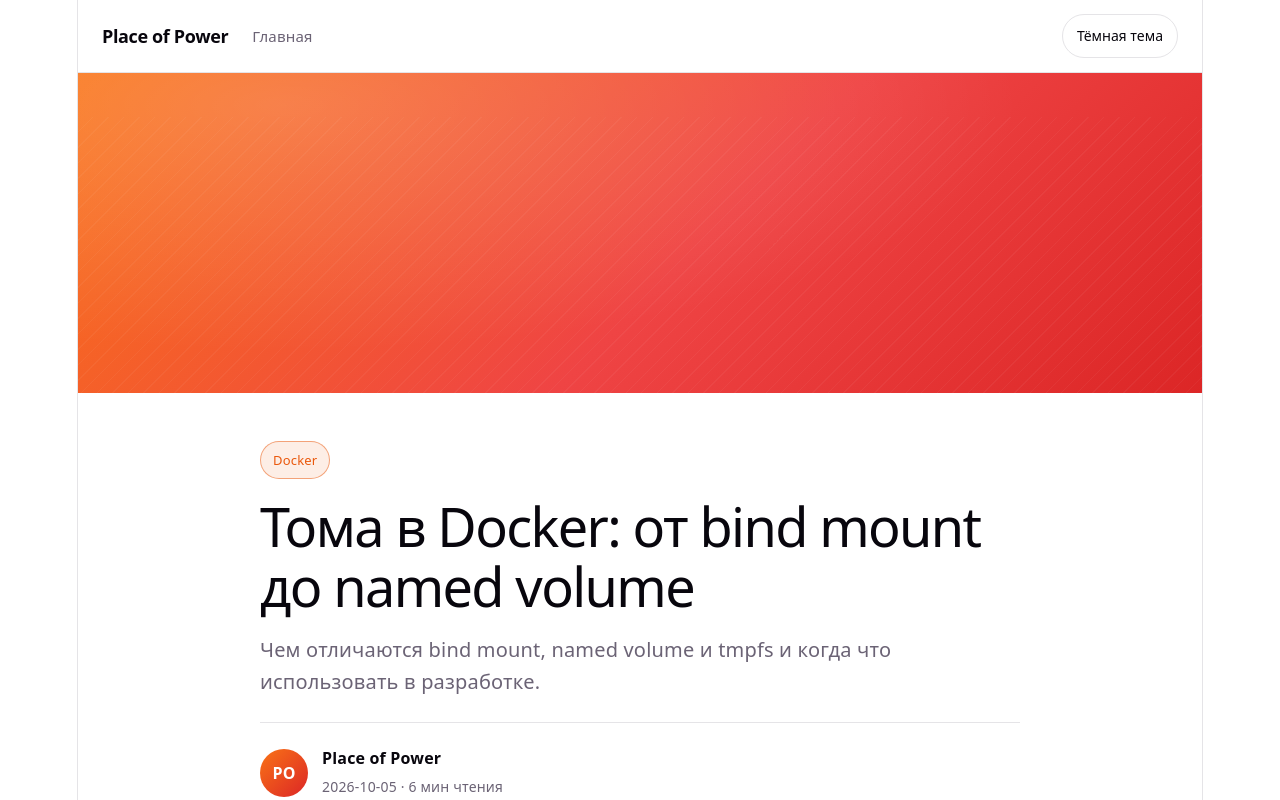
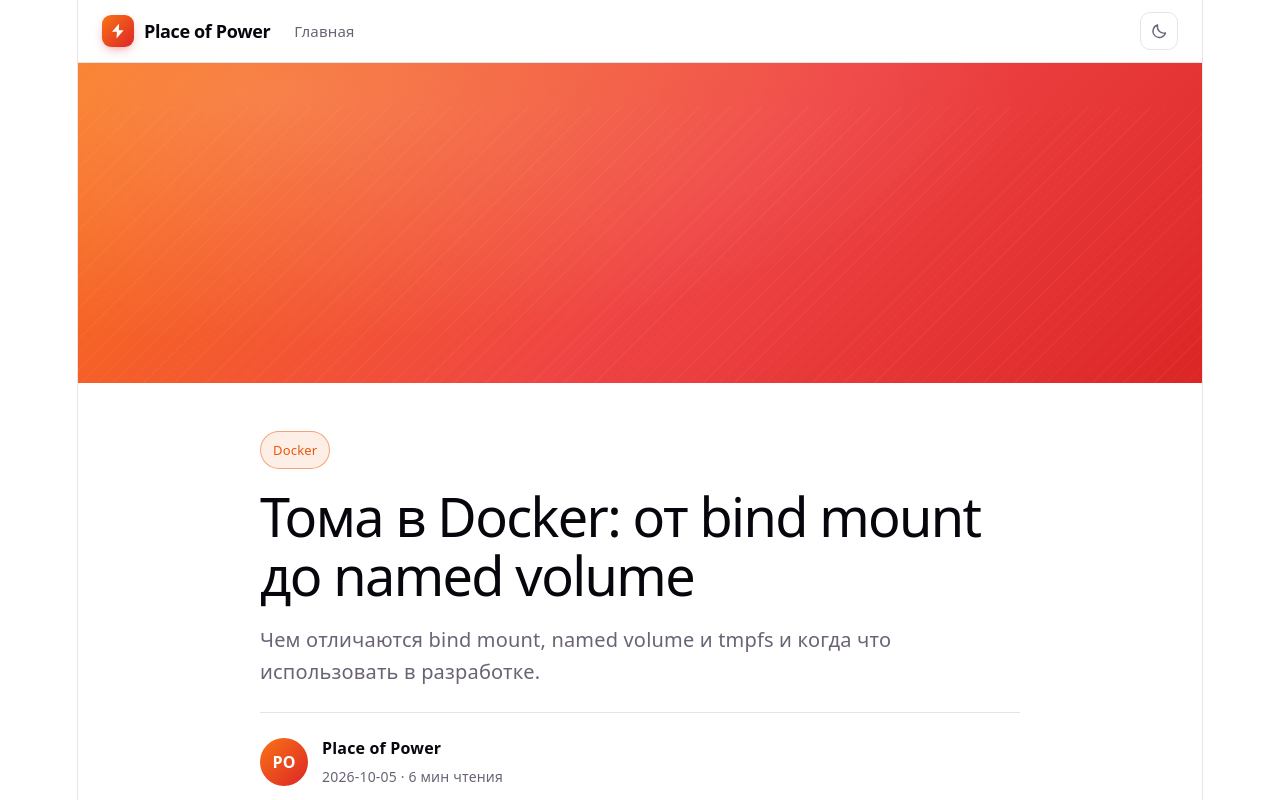
Before and after one commit to place-of-power/client, a React (Vite) app: page /articles/docker-volumes in a window 1280 px wide. Shown: the top 800 px of the page. Built offline with nearby package versions, Linux system fonts and the light colour scheme.

Commit message:
Новый хедер и вынос иконок в shared/ui

```diff
--- a/src/shared/index.ts
+++ b/src/shared/index.ts
@@ -1,3 +1,4 @@
 export * from './api/index.ts'
 export * from './lib/index.ts'
 export * from './model/index.ts'
+export * from './ui/index.ts'
--- /dev/null
+++ b/src/shared/ui/icons/BoltIcon.tsx
@@ -0,0 +1,14 @@
+import { Component } from 'react'
+import type { IconProps } from './types.ts'
+
+class BoltIcon extends Component<IconProps> {
+    render() {
+        return (
+            <svg className={this.props.className} viewBox="0 0 24 24" aria-hidden="true">
+                <path d="M13.5 2 4 13h6.5L10 22l9.5-11H13l.5-9Z" />
+            </svg>
+        )
+    }
+}
+
+export default BoltIcon
--- /dev/null
+++ b/src/shared/ui/icons/MoonIcon.tsx
@@ -0,0 +1,14 @@
+import { Component } from 'react'
+import type { IconProps } from './types.ts'
+
+class MoonIcon extends Component<IconProps> {
+    render() {
+        return (
+            <svg className={this.props.className} viewBox="0 0 24 24" aria-hidden="true">
+                <path d="M20 14.5A8.5 8.5 0 0 1 9.5 4 8.5 8.5 0 1 0 20 14.5Z" />
+            </svg>
+        )
+    }
+}
+
+export default MoonIcon
--- /dev/null
+++ b/src/shared/ui/icons/SunIcon.tsx
@@ -0,0 +1,22 @@
+import { Component } from 'react'
+import type { IconProps } from './types.ts'
+
+class SunIcon extends Component<IconProps> {
+    render() {
+        return (
+            <svg className={this.props.className} viewBox="0 0 24 24" aria-hidden="true">
+                <circle cx="12" cy="12" r="4.5" />
+                <line x1="12" y1="2.5" x2="12" y2="5" />
+                <line x1="12" y1="19" x2="12" y2="21.5" />
+                <line x1="2.5" y1="12" x2="5" y2="12" />
+                <line x1="19" y1="12" x2="21.5" y2="12" />
+                <line x1="5.2" y1="5.2" x2="7" y2="7" />
+                <line x1="17" y1="17" x2="18.8" y2="18.8" />
+                <line x1="5.2" y1="18.8" x2="7" y2="17" />
+                <line x1="17" y1="7" x2="18.8" y2="5.2" />
+            </svg>
+        )
+    }
+}
+
+export default SunIcon
--- /dev/null
+++ b/src/shared/ui/icons/index.ts
@@ -0,0 +1,4 @@
+export { default as BoltIcon } from './BoltIcon.tsx'
+export { default as SunIcon } from './SunIcon.tsx'
+export { default as MoonIcon } from './MoonIcon.tsx'
+export type { IconProps } from './types.ts'
--- /dev/null
+++ b/src/shared/ui/icons/types.ts
@@ -0,0 +1,3 @@
+export interface IconProps {
+    className?: string
+}
--- /dev/null
+++ b/src/shared/ui/index.ts
@@ -0,0 +1 @@
+export * from './icons/index.ts'
--- a/src/widgets/header/ui/Header.css
+++ b/src/widgets/header/ui/Header.css
@@ -3,6 +3,9 @@
     top: 0;
     z-index: 10;
     background: var(--bg);
+    background: color-mix(in srgb, var(--bg) 82%, transparent);
+    backdrop-filter: blur(10px);
+    -webkit-backdrop-filter: blur(10px);
     border-bottom: 1px solid var(--border);
 }
 
@@ -12,15 +15,35 @@
     gap: 24px;
     max-width: 1126px;
     margin: 0 auto;
-    padding: 14px 24px;
+    padding: 12px 24px;
 }
 
 .header-logo {
+    display: flex;
+    align-items: center;
+    gap: 10px;
     font-size: 18px;
     font-weight: 700;
     letter-spacing: -0.02em;
     color: var(--text-h);
     text-decoration: none;
+}
+
+.header-logo-mark {
+    display: grid;
+    place-items: center;
+    width: 32px;
+    height: 32px;
+    color: #fff;
+    border-radius: 9px;
+    background: linear-gradient(135deg, #f97316 0%, #dc2626 100%);
+    box-shadow: 0 4px 12px -4px rgba(220, 38, 38, 0.6);
+}
+
+.header-logo-mark svg {
+    width: 18px;
+    height: 18px;
+    fill: currentColor;
 }
 
 .header-nav {
@@ -29,6 +52,8 @@
 }
 
 .header-nav-link {
+    position: relative;
+    padding: 4px 0;
     font-size: 15px;
     color: var(--text);
     text-decoration: none;
@@ -39,19 +64,51 @@
     color: var(--text-h);
 }
 
+.header-nav-link--active {
+    color: var(--text-h);
+}
+
+.header-nav-link--active::after {
+    content: '';
+    position: absolute;
+    left: 0;
+    right: 0;
+    bottom: -4px;
+    height: 2px;
+    border-radius: 2px;
+    background: linear-gradient(90deg, #f97316, #dc2626);
+}
+
 .header-theme {
+    display: grid;
+    place-items: center;
+    width: 38px;
+    height: 38px;
     margin-left: auto;
-    padding: 8px 14px;
-    font: inherit;
-    font-size: 14px;
-    color: var(--text-h);
-    background: var(--bg);
+    padding: 0;
+    color: var(--text);
+    background: transparent;
     border: 1px solid var(--border);
-    border-radius: 999px;
+    border-radius: 10px;
     cursor: pointer;
-    transition: border-color 0.15s ease;
+    transition:
+        color 0.15s ease,
+        border-color 0.15s ease,
+        background 0.15s ease;
 }
 
 .header-theme:hover {
+    color: var(--accent);
     border-color: var(--accent-border);
+    background: var(--accent-bg);
 }
+
+.header-theme-icon {
+    width: 19px;
+    height: 18px;
+    fill: none;
+    stroke: currentColor;
+    stroke-width: 1.8;
+    stroke-linecap: round;
+    stroke-linejoin: round;
+}
--- a/src/widgets/header/ui/Header.tsx
+++ b/src/widgets/header/ui/Header.tsx
@@ -1,5 +1,6 @@
 import { Component } from 'react'
-import { Link } from 'react-router-dom'
+import { Link, NavLink } from 'react-router-dom'
+import { BoltIcon, MoonIcon, SunIcon } from '@/shared/ui/icons'
 import './Header.css'
 
 type Theme = 'light' | 'dark'
@@ -39,12 +40,23 @@ class Header extends Component {
             <header className="header">
                 <div className="header-inner">
                     <Link className="header-logo" to="/">
-                        Place of Power
+                        <span className="header-logo-mark" aria-hidden="true">
+                            <BoltIcon />
+                        </span>
+                        <span className="header-logo-text">Place of Power</span>
                     </Link>
                     <nav className="header-nav">
-                        <Link className="header-nav-link" to="/">
+                        <NavLink
+                            className={({ isActive }) =>
+                                isActive
+                                    ? 'header-nav-link header-nav-link--active'
+                                    : 'header-nav-link'
+                            }
+                            to="/"
+                            end
+                        >
                             Главная
-                        </Link>
+                        </NavLink>
                     </nav>
                     <button
                         className="header-theme"
@@ -52,7 +64,11 @@ class Header extends Component {
                         onClick={this.toggleTheme}
                         aria-label="Переключить тему"
                     >
-                        {theme === 'dark' ? 'Светлая тема' : 'Тёмная тема'}
+                        {theme === 'dark' ? (
+                            <SunIcon className="header-theme-icon" />
+                        ) : (
+                            <MoonIcon className="header-theme-icon" />
+                        )}
                     </button>
                 </div>
             </header>
```
